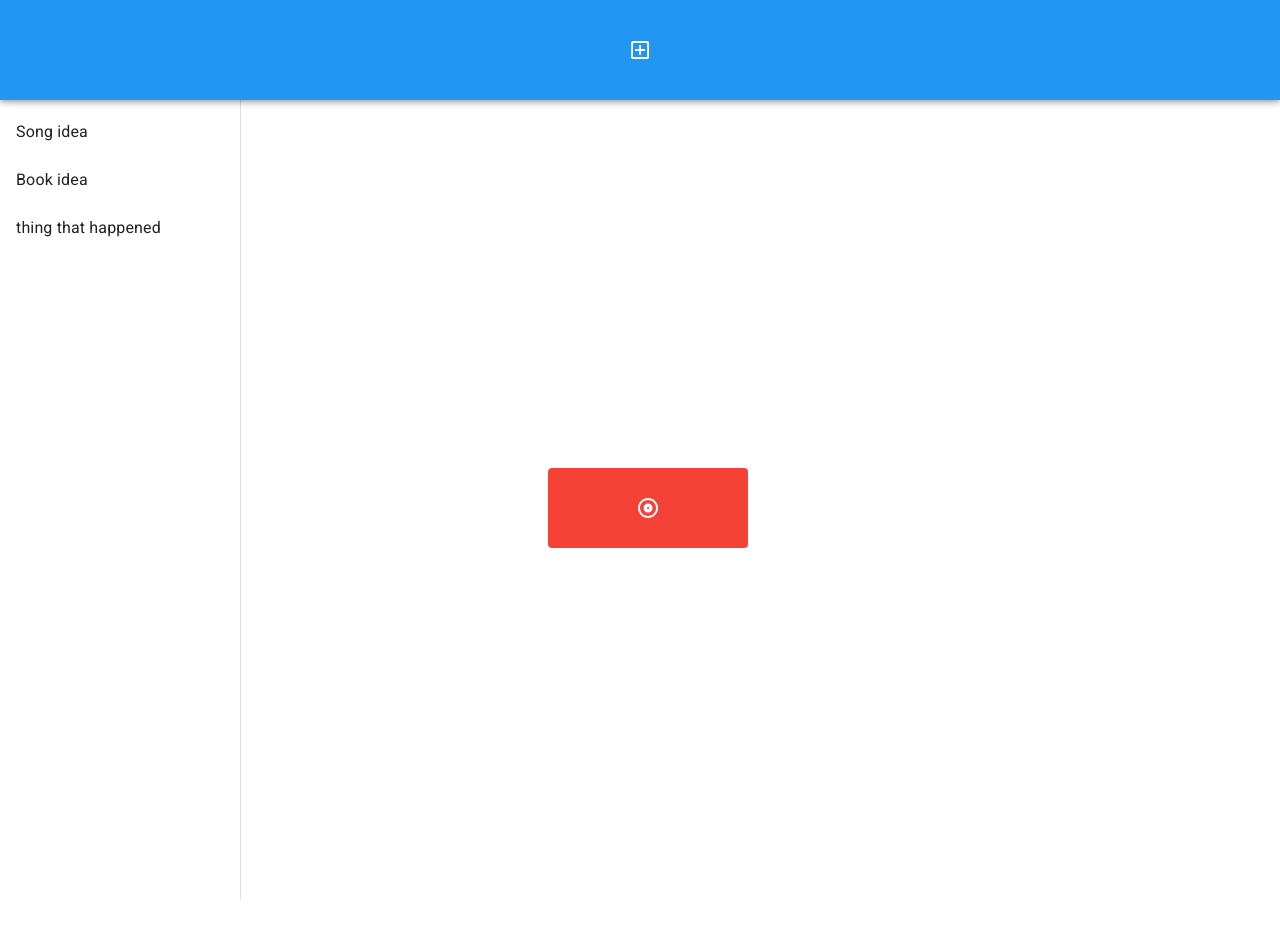
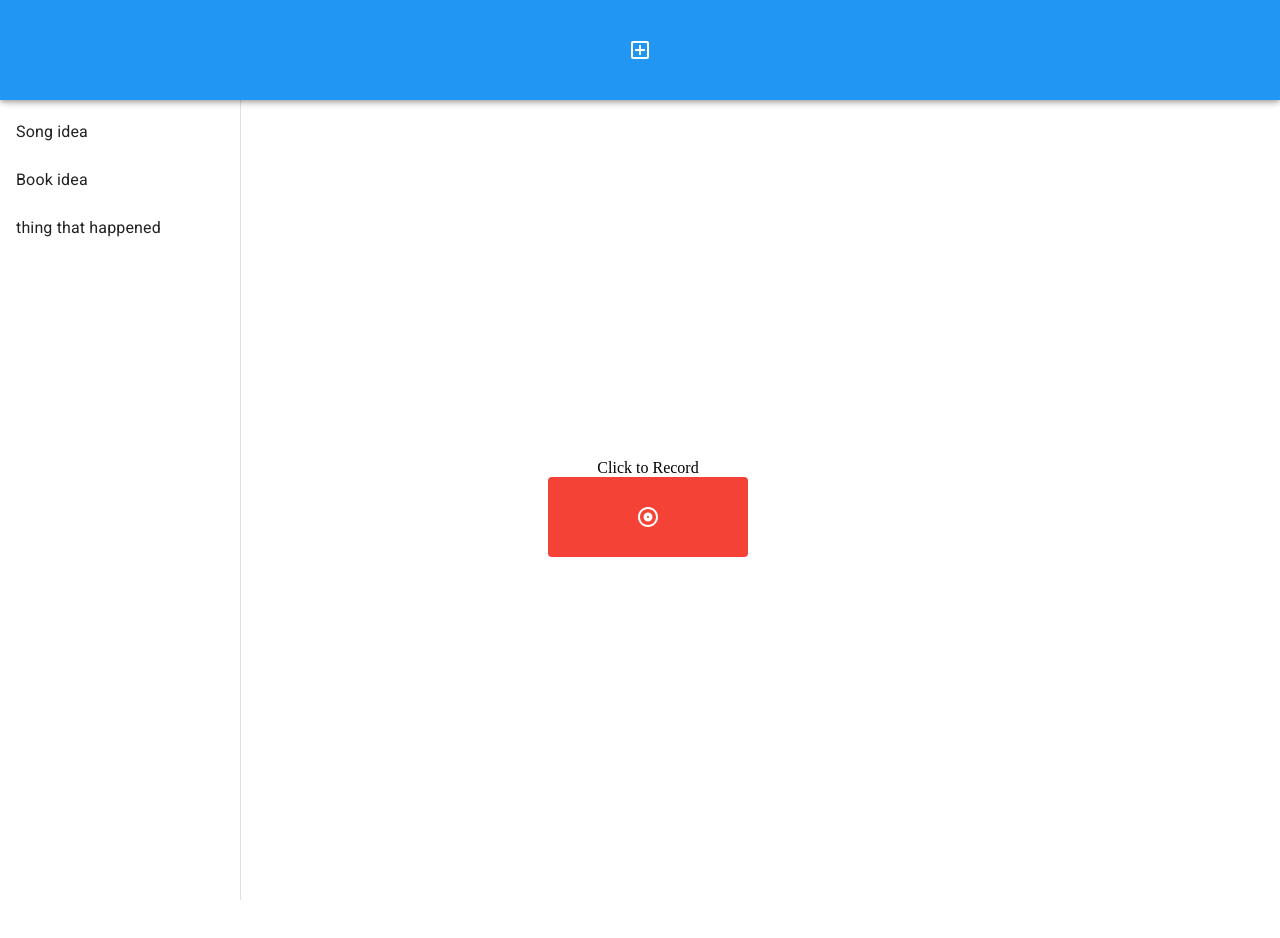
Before and after one commit to othaderek/voice-notes, a React (Create React App) app: page / in a window 1280 px wide. Shown: the top 938 px of the page. Built offline with nearby package versions, Linux system fonts and the light colour scheme.

Commit message:
Text aligned dashboar details.:

```diff
--- a/src/components/Dashboard.js
+++ b/src/components/Dashboard.js
@@ -27,25 +27,29 @@ function Dashboard(props) {
               />
             ),
             playing: (
+              <div>
+                <div style={{ textAlign: 'center' }}>Voice Note Details</div>
                 <StopButton
                   handleRecordingStateChange={handleRecordingStateChange}
                 />
+              </div>
             ),
             recordReady: (
+              <div>
+                <div style={{ textAlign: 'center' }}>Click to Record</div>
                 <RecordButton
                   handleRecordingStateChange={handleRecordingStateChange}
                 />
+              </div>
             ),
-            playReady: (() => {
-              return (
+            playReady: (
               <div>
-                  <div>Recording Details</div>
+                <div style={{ textAlign: 'center' }}>Voice Note Details</div>
                 <PlayButton
                   handleRecordingStateChange={handleRecordingStateChange}
                 />
               </div>
-              )
-            })(),
+            ),
           }[recordingState]
         }
       </Grid>
```
Lines whose indentation alone changed are shown as unchanged.
